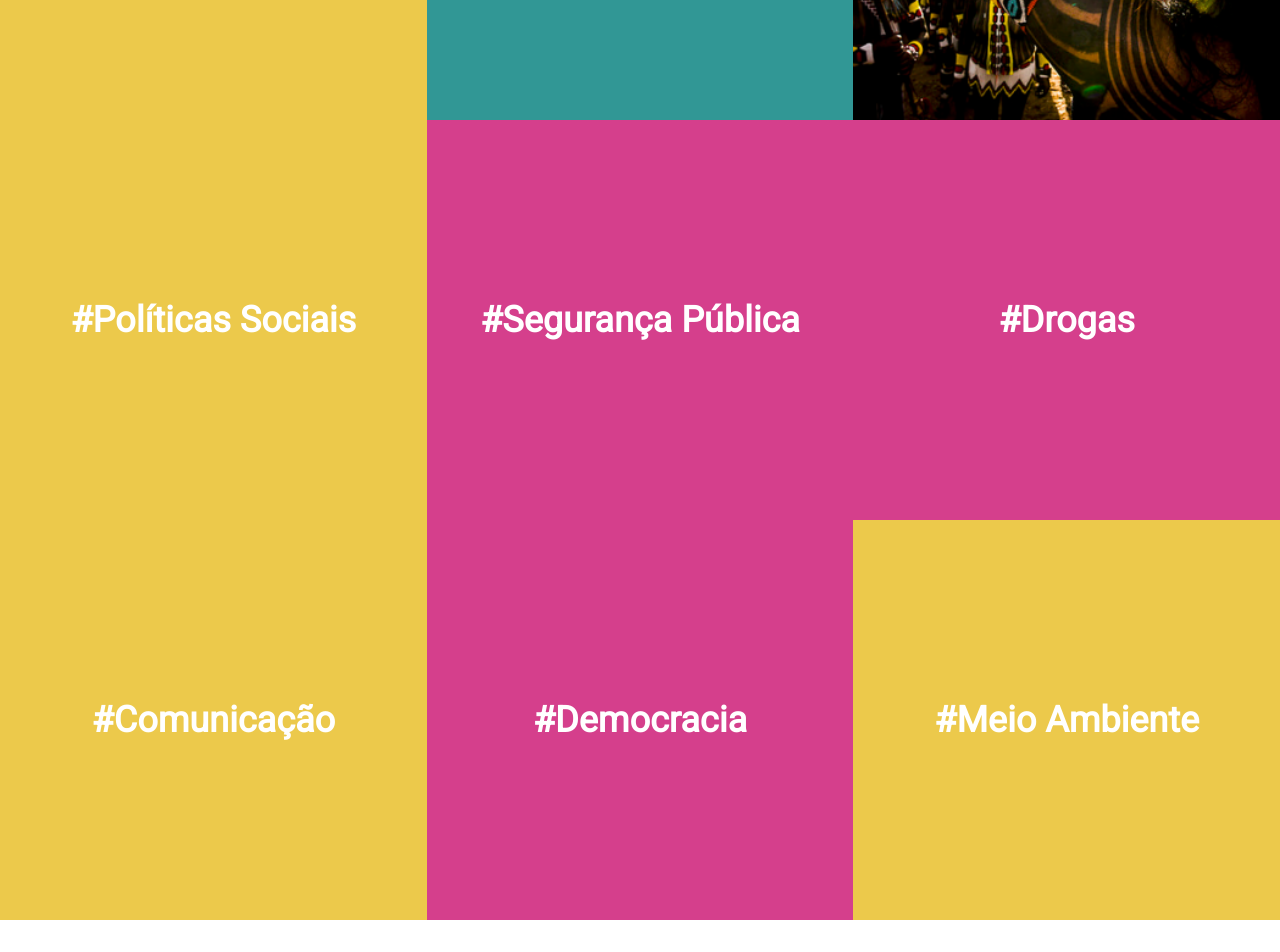
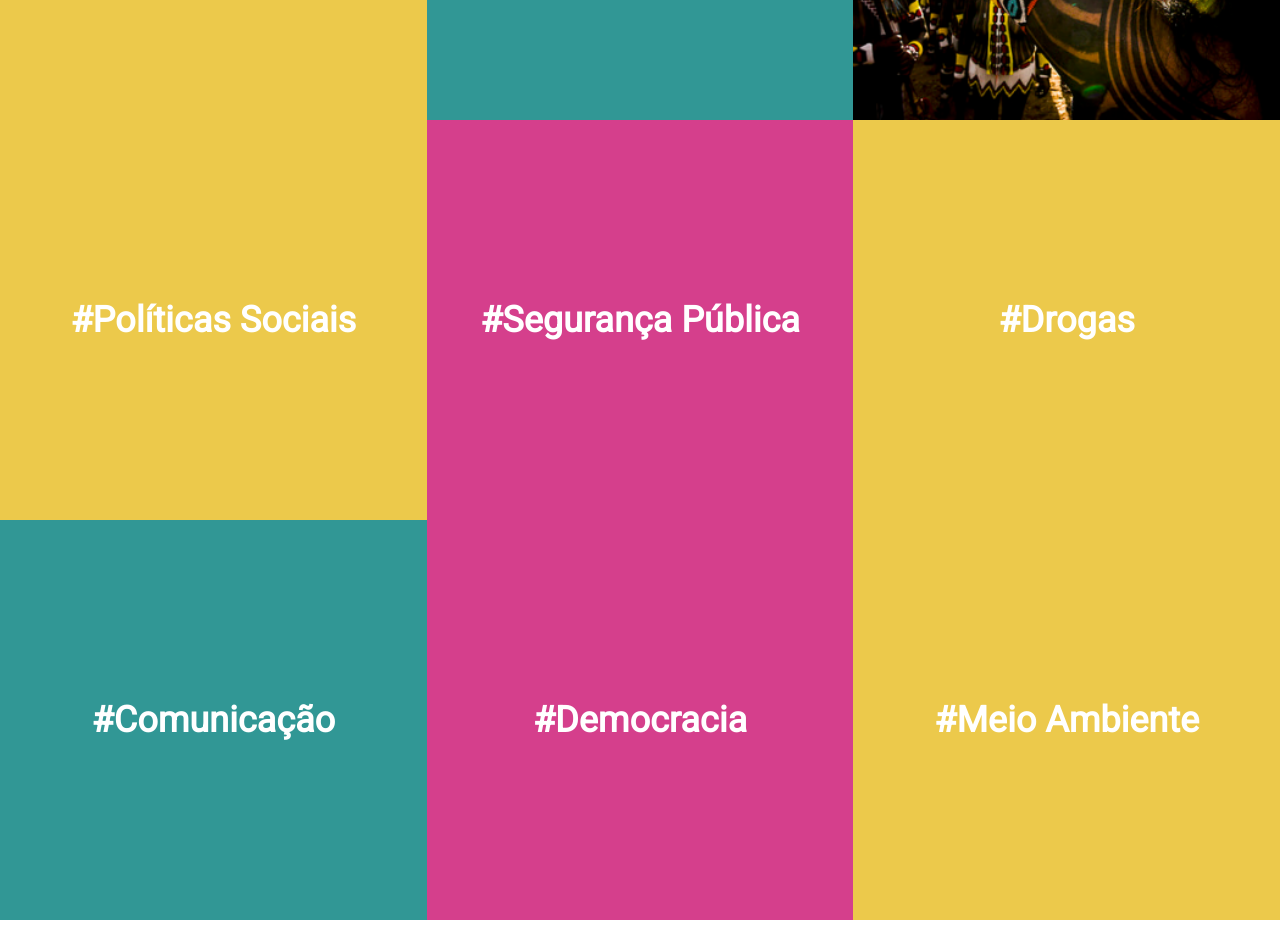
Before and after one commit to vivianedias/me-representa, a Next.js app: page / in a window 1280 px wide. Shown: the part 2080-3032 px from the top of the page. Built offline with nearby package versions, Linux system fonts and the light colour scheme; no server answers.

Commit message:
Changes topic colors

```diff
--- a/shared/ui/Home/sections/Pautas/Pautas.jsx
+++ b/shared/ui/Home/sections/Pautas/Pautas.jsx
@@ -126,7 +126,7 @@ const Pautas = () => {
         {/* Drogas */}
         <MosaicItem>
           {({ colors, getBoxProps }) => (
-            <Box bg={colors.pink} {...getBoxProps()}>
+            <Box bg={colors.yellow} {...getBoxProps()}>
               <Text className={styles.text}>{t("drogas")}</Text>
             </Box>
           )}
@@ -136,7 +136,7 @@ const Pautas = () => {
         {/* Comunicação */}
         <MosaicItem>
           {({ colors, getBoxProps }) => (
-            <Box bg={colors.yellow} {...getBoxProps()}>
+            <Box bg={colors.blue} {...getBoxProps()}>
               <Text className={styles.text}>{t("comunicacao")}</Text>
             </Box>
           )}
```
